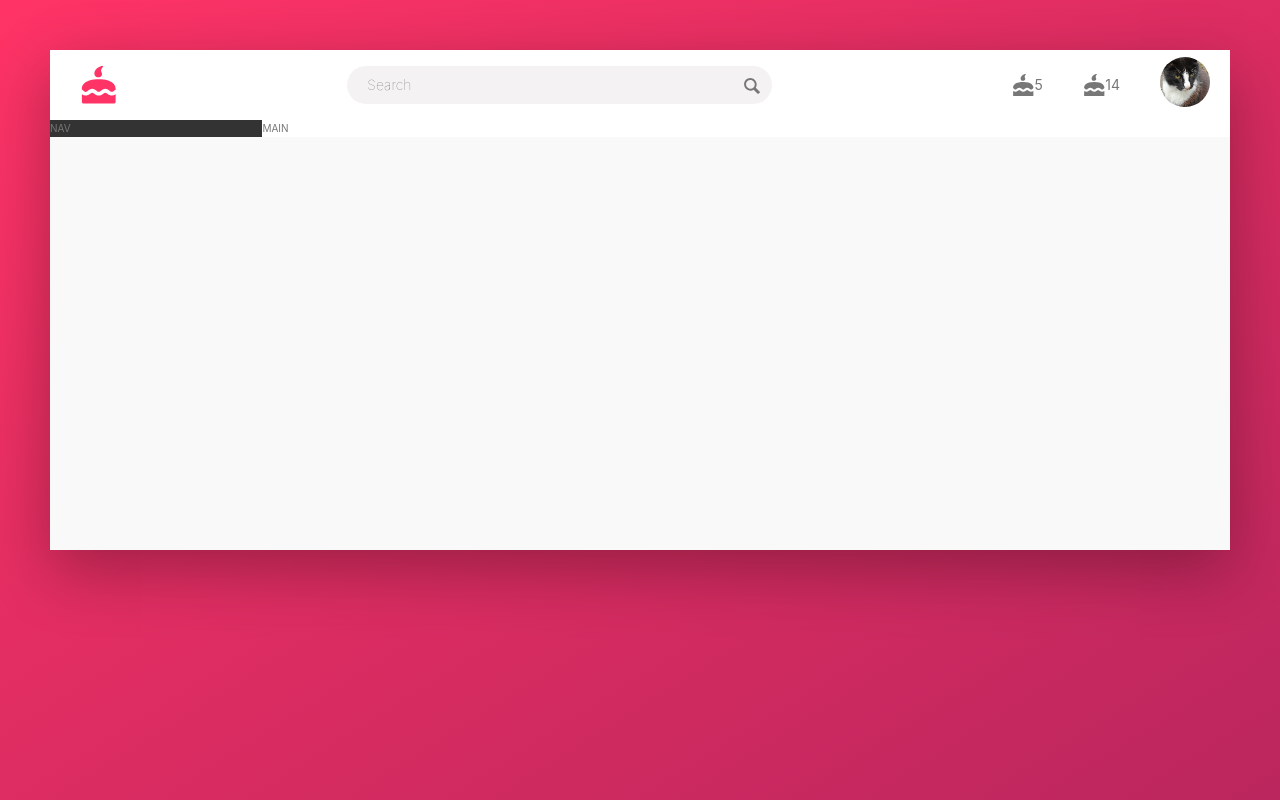
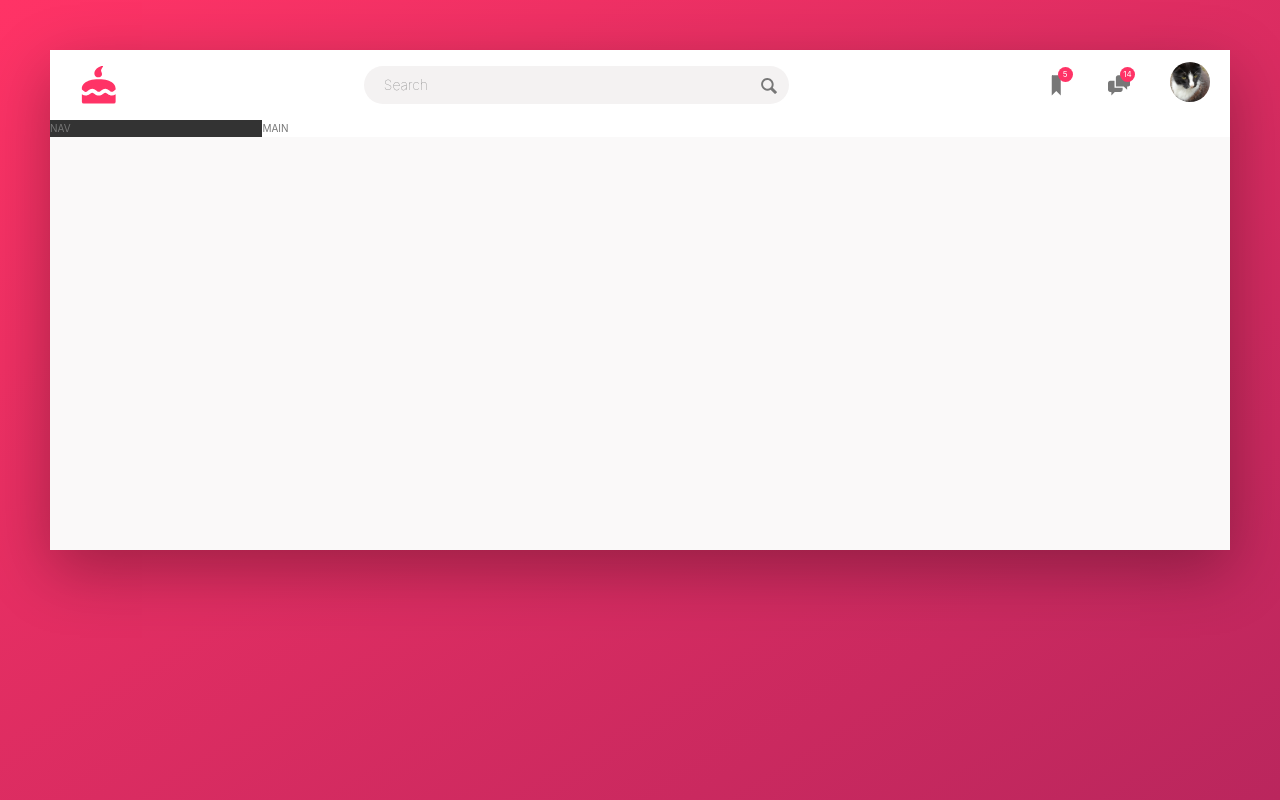
Before and after one commit to thenderson55/goldfinch-with-jest, a Next.js app: page /hotel in a window 1280 px wide. Built offline with nearby package versions, Linux system fonts and the light colour scheme.

Commit message:
header msotly done

```diff
--- a/pages/hotel/index.module.scss
+++ b/pages/hotel/index.module.scss
@@ -91,11 +91,6 @@
     height: 2rem;
     width: 2rem;
   }
-
-  &Notification {
-    height: 2rem;
-    width: 2rem;
-  }
 }
 
 .userNav {
@@ -116,12 +111,28 @@
   }
 
   &IconBox {
+    position: relative;
   }
 
   &Icon {
     fill: var(--color-grey-dark-2);
     height: 2.25rem;
     width: 2.25rem;
+  }
+
+  &Notification {
+    display: flex;
+    justify-content: center;
+    align-items: center;
+    font-size: 0.8rem;
+    height: 1.5rem;
+    width: 1.5rem;
+    border-radius: 100px;
+    color: #fff;
+    background-color: var(--color-primary-light);
+    position: absolute;
+    top: 1.7rem;
+    right: 1.5rem;
   }
 
   &AvatarBox {
--- a/pages/hotel/index.tsx
+++ b/pages/hotel/index.tsx
@@ -5,6 +5,8 @@ import Image from "next/image";
 import SvgMagnifyingGlass from "../../svgs/SvgMagnifyingGlass";
 import SvgCake from "../../svgs/SvgCake";
 import seamus from "../../public/seamus.jpg";
+import SvgBookmark from "../../svgs/SvgBookmark";
+import SvgChat from "../../svgs/SvgChat";
 
 function Hotel() {
   return (
@@ -26,11 +28,11 @@ function Hotel() {
           </form>
           <nav className={styles.userNav}>
             <div className={styles.userNavIconBox}>
-              <SvgCake className={styles.userNavIcon} />
+              <SvgBookmark className={styles.userNavIcon} />
               <span className={styles.userNavNotification}>5</span>
             </div>
             <div className={styles.userNavIconBox}>
-              <SvgCake className={styles.userNavIcon} />
+              <SvgChat className={styles.userNavIcon} />
               <span className={styles.userNavNotification}>14</span>
             </div>
             <div className={styles.userNavUser}>
@@ -38,8 +40,8 @@ function Hotel() {
                 <Image
                   src={seamus}
                   alt="user photo"
-                  height={50}
-                  width={50}
+                  height={40}
+                  width={40}
                   // layout="fill"
                   objectFit="cover"
                   className={styles.userNavAvatarBox}
```
